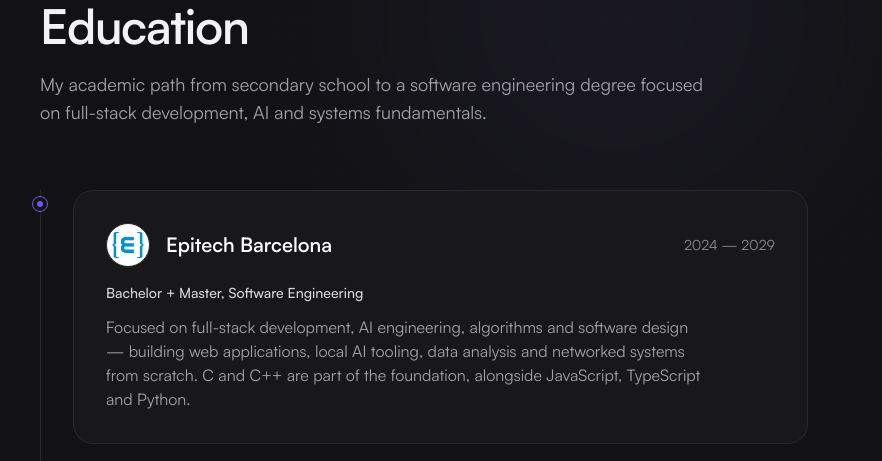
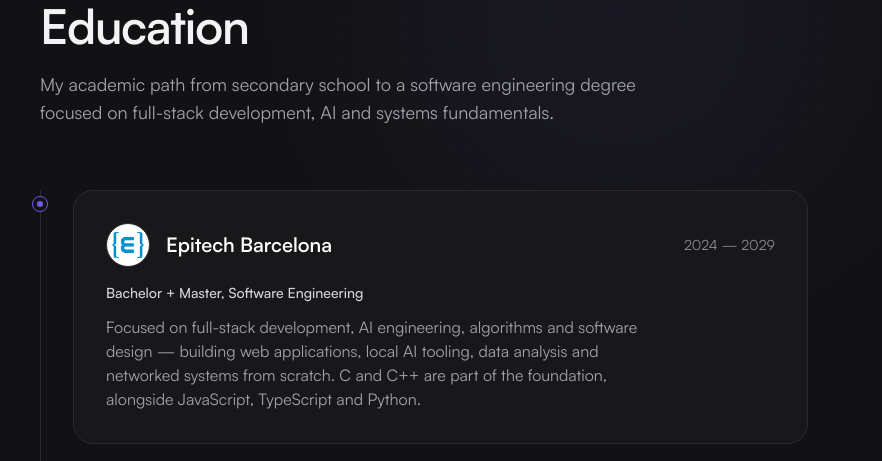
Before and after one commit to khushanmz05/my-portfolio, a Next.js app: page /education in a window 1280 px wide. Shown: the part 126-587 px from the top of the page, without its empty margins (24-906 px from the left). Built offline with nearby package versions, Linux system fonts and the light colour scheme; no server answers.

Commit message:
fix: cap education measure; measure test counts real rendered lines

```diff
--- a/src/app/education/page.tsx
+++ b/src/app/education/page.tsx
@@ -50,7 +50,7 @@ export default function Education() {
             <h1 className="text-4xl font-semibold tracking-tight md:text-5xl">
               Education
             </h1>
-            <p className="mt-5 text-base leading-7 text-fg-3 md:text-lg">
+            <p className="mt-5 max-w-[50ch] text-base leading-7 text-fg-3 md:text-lg">
               My academic path from secondary school to a software engineering
               degree focused on full-stack development, AI and systems
               fundamentals.
@@ -100,7 +100,7 @@ export default function Education() {
                     {item.degree}
                   </p>
 
-                  <p className="max-w-[56ch] text-sm leading-6 text-fg-3 md:text-base">
+                  <p className="max-w-[50ch] text-sm leading-6 text-fg-3 md:text-base">
                     {item.description}
                   </p>
                 </div>
```
Also changed, not shown: 1 other file (tests, documents, lock files or other folders).
